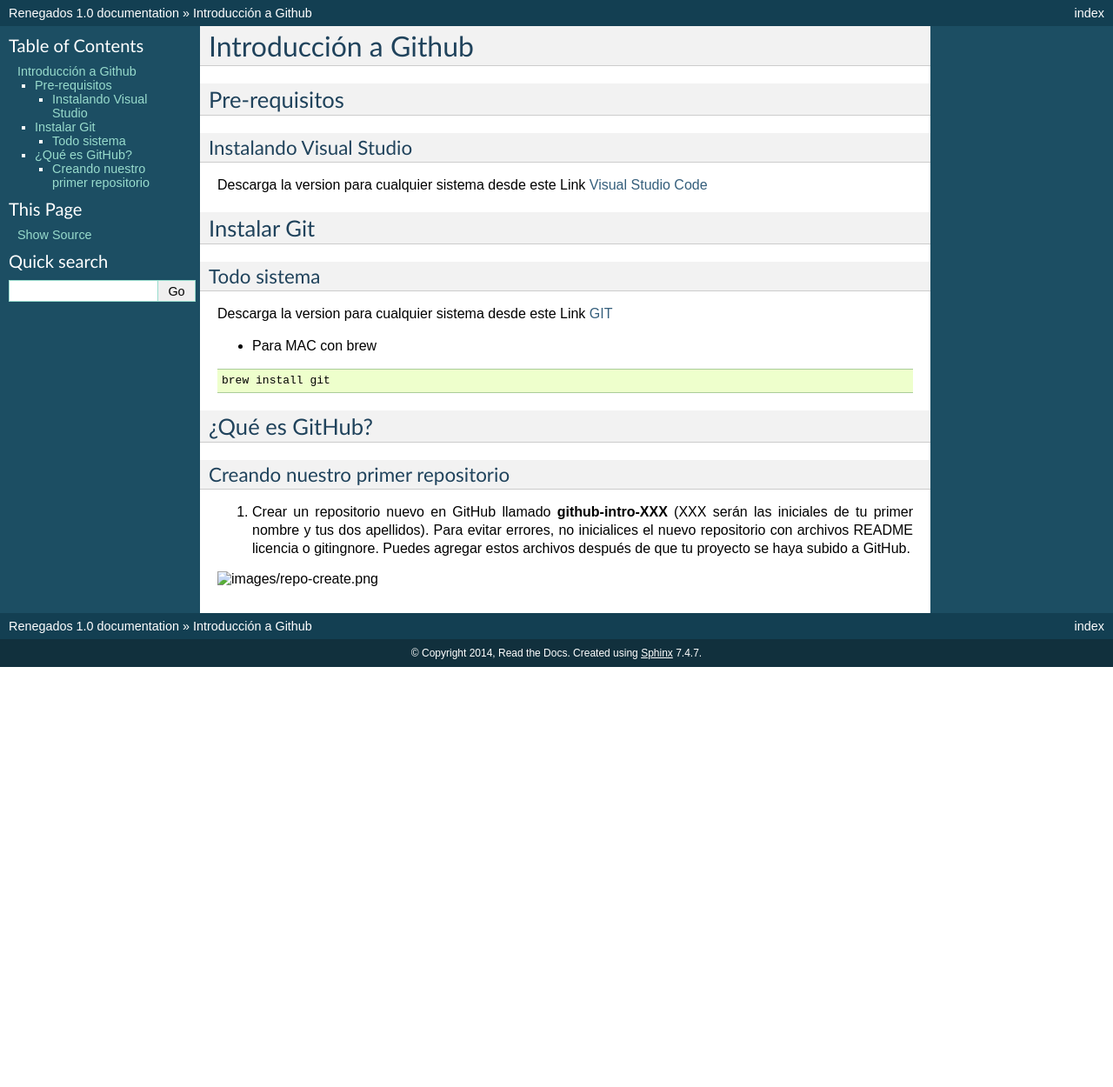
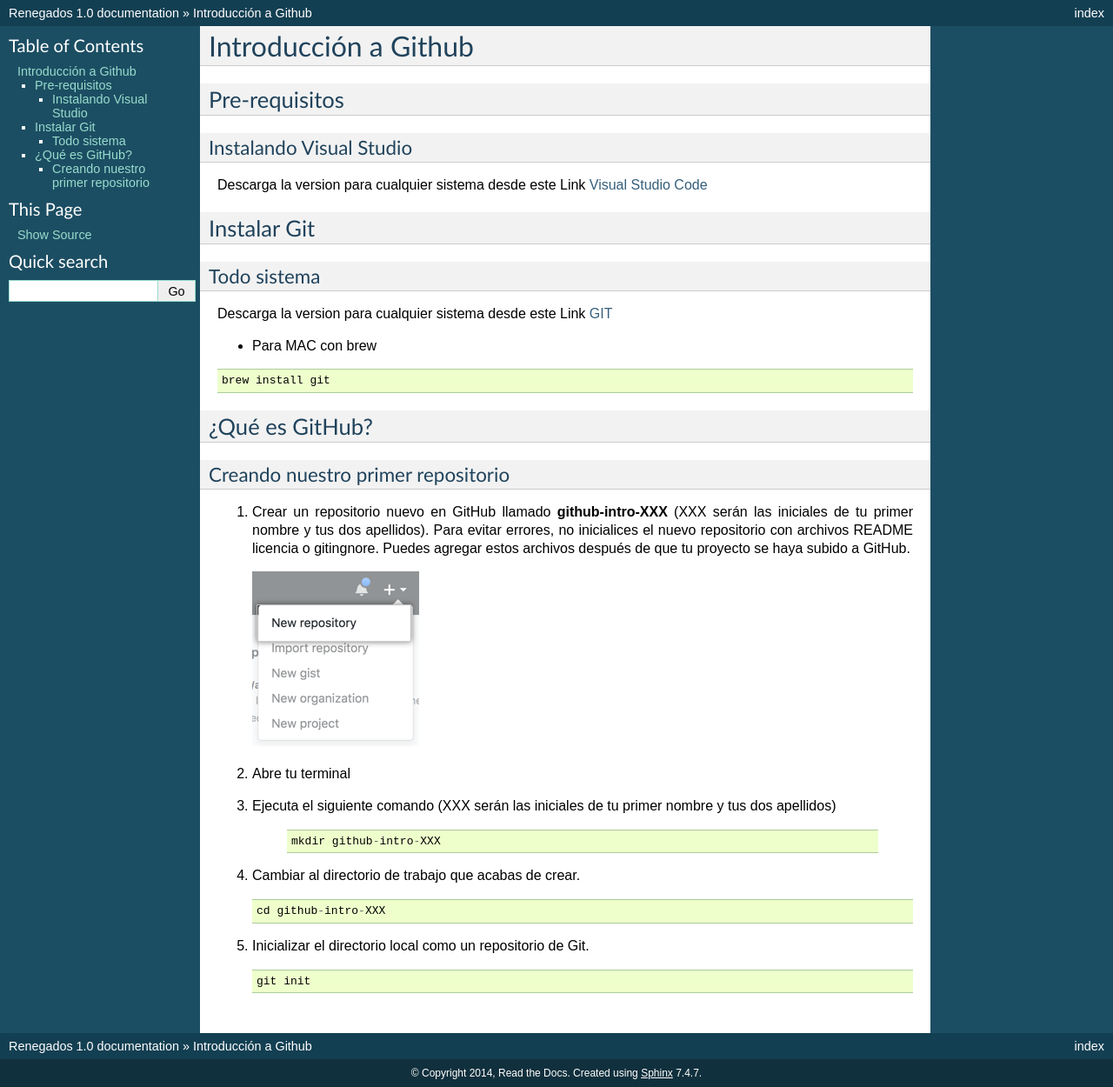
Before and after one commit to jveraduran/github-intro, a Sphinx documentation site: the page built from docs/index.rst, in a window 1280 px wide. Shown: the whole page at 87% size. Built offline with Sphinx 7.4.7, drawn with Linux system fonts in a browser that asks for light colours; before the commit the page ends 900 px from its top, so only the background shows below that.

```diff
--- a/docs/index.rst
+++ b/docs/index.rst
@@ -36,4 +36,25 @@
 
 1. Crear un repositorio nuevo en GitHub llamado **github-intro-XXX** (XXX serán las iniciales de tu primer nombre y tus dos apellidos). Para evitar errores, no inicialices el nuevo repositorio con archivos README licencia o gitingnore. Puedes agregar estos archivos después de que tu proyecto se haya subido a GitHub.
 
-.. image:: images/repo-create.png
+   .. image:: ../images/repo-create.png
+
+2. Abre tu terminal
+
+
+3. Ejecuta el siguiente comando (XXX serán las iniciales de tu primer nombre y tus dos apellidos)
+
+    .. code-block::
+
+      mkdir github-intro-XXX
+
+4. Cambiar al directorio de trabajo que acabas de crear.
+
+   .. code-block::
+
+      cd github-intro-XXX
+
+5. Inicializar el directorio local como un repositorio de Git.
+
+   .. code-block::
+
+      git init
```
